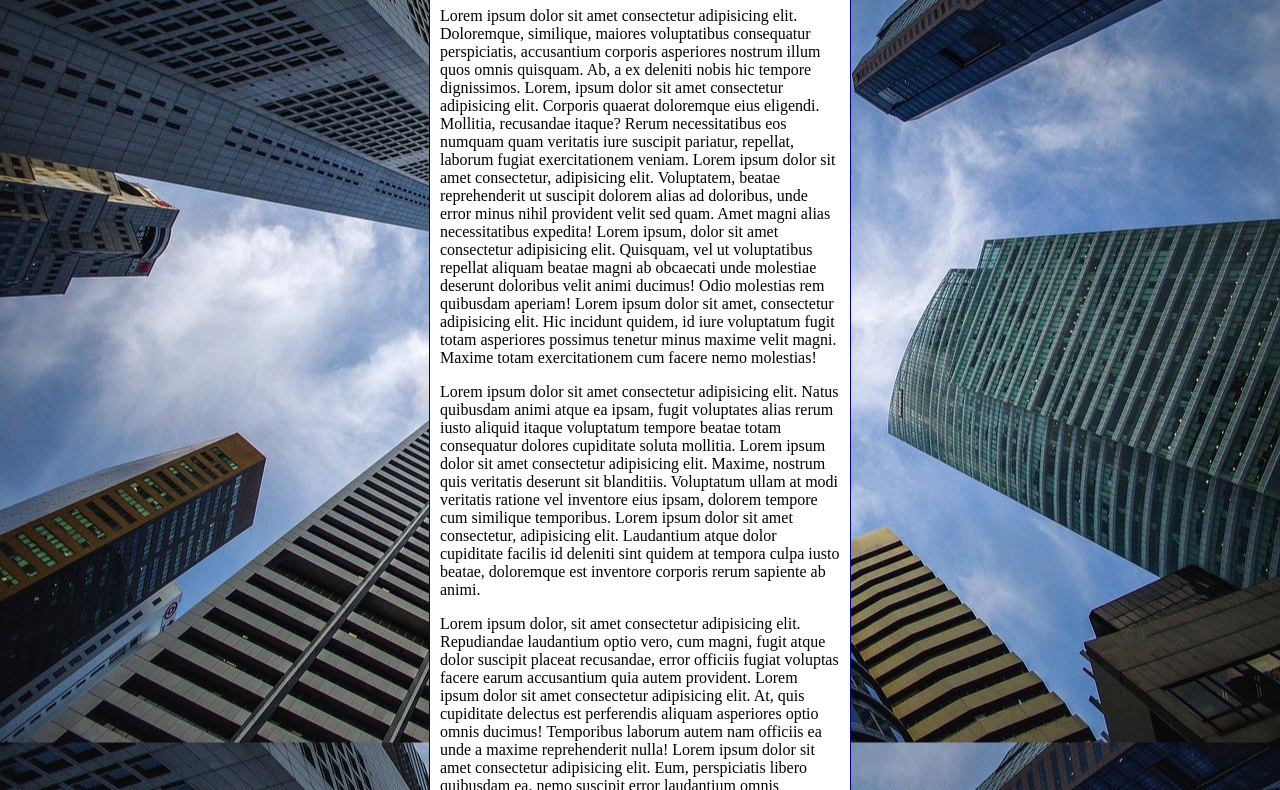
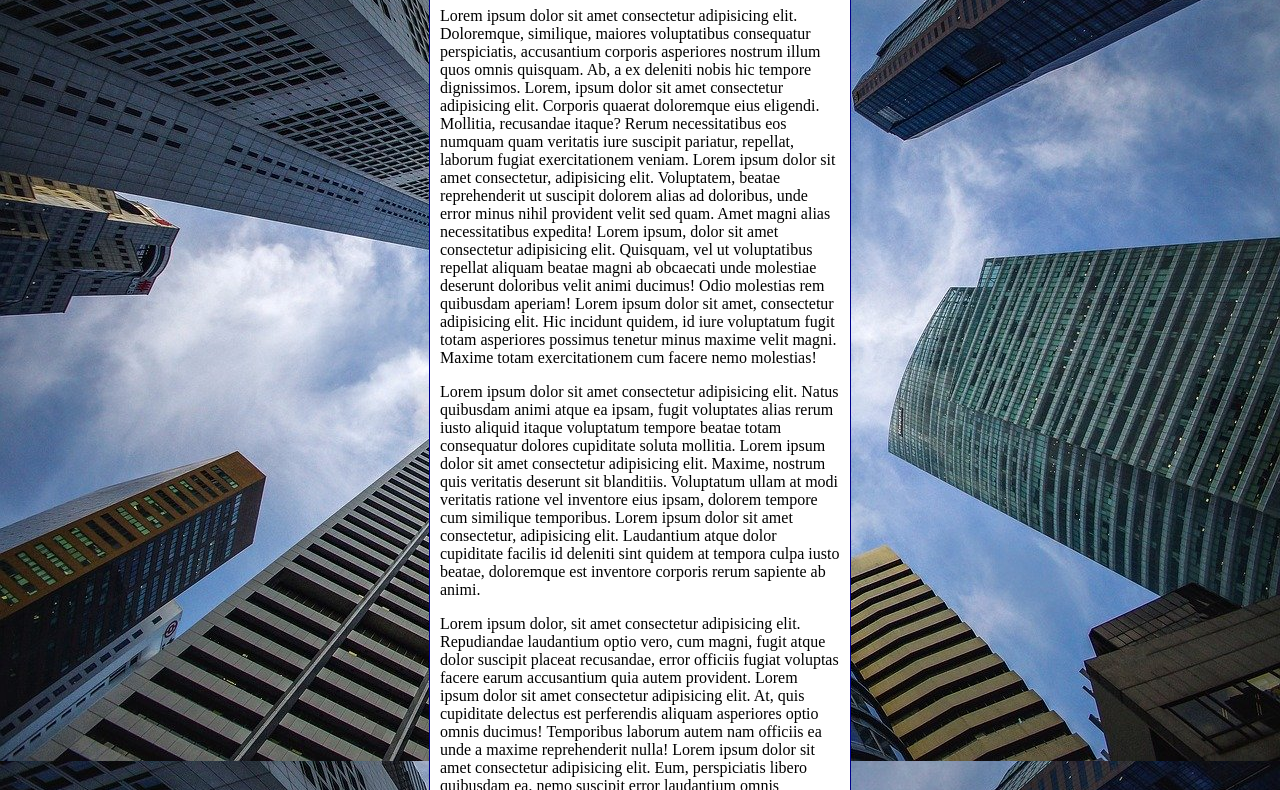
Before and after one commit to Jeffwiiiii/html-css, a plain HTML site: page exercicios/ex022/fundo006.html in a window 1280 px wide. Shown: the part 92-882 px from the top of the page. Drawn offline with Linux system fonts and the light colour scheme.

Commit message:
fundo006

```diff
--- a/exercicios/ex022/fundo006.html
+++ b/exercicios/ex022/fundo006.html
@@ -7,16 +7,29 @@
     <style>
         body{
             height: 100vh;
+
+            /*
+
             background-color: black;
             background-image: url('imagens/wallpaper002.jpg');
             background-position: center center;
-            background-repeat: none;
+            background-repeat: no-repeat;
+            background-size: cover;
+            background-attachment: fixed;
+
+             Shorthand - background
+
+                color > iamge > position > repeat > size [ainda nao funciona no shorthand] > attachment
+
+            */
+
+            background: black url('imagens/wallpaper002.jpg') center center no-repeat fixed;
             background-size: cover;
         }
 
         main {
             background-color: white;
-            width: 400px;
+            max-width: 400px;
             padding: 10px;
             margin: auto;
             border: 1px solid darkblue;
@@ -35,7 +48,7 @@
 
         <p>Lorem ipsum dolor, sit amet consectetur adipisicing elit. Repudiandae laudantium optio vero, cum magni, fugit atque dolor suscipit placeat recusandae, error officiis fugiat voluptas facere earum accusantium quia autem provident. Lorem ipsum dolor sit amet consectetur adipisicing elit. At, quis cupiditate delectus est perferendis aliquam asperiores optio omnis ducimus! Temporibus laborum autem nam officiis ea unde a maxime reprehenderit nulla! Lorem ipsum dolor sit amet consectetur adipisicing elit. Eum, perspiciatis libero quibusdam ea, nemo suscipit error laudantium omnis blanditiis labore nostrum inventore, placeat enim molestias hic veniam sed nobis. Odio! Lorem, ipsum dolor sit amet consectetur adipisicing elit. Vero ipsum corporis voluptates cupiditate rerum, at cum. Quidem quisquam blanditiis ex est alias aliquid nobis, consequatur debitis aperiam minus, consectetur tempore!</p>
 
-        <p>Lorem ipsum dolor sit amet consectetur, adipisicing elit. Inventore porro similique nemo nulla in quibusdam placeat consequuntur atque accusantium cum! Ratione provident possimus quaerat ut eum vero tenetur repudiandae voluptas?Lorem ipsum dolor sit, amet consectetur adipisicing elit. Explicabo distinctio iusto quae qui corrupti excepturi pariatur possimus non ex laboriosam nobis, magni voluptatum. Alias accusantium fuga aperiam adipisci quam perferendis.</p>
+        <p>Lorem ipsum dolor sit amet consectetur, adipisicing elit. Inventore porro similique nemo nulla in quibusdam placeat consequuntur atque accusantium cum! Ratione provident possimus quaerat ut eum vero tenetur repudiandae voluptas?Lorem ipsum dolor sit, amet consectetur adipisicing elit. Explicabo distinctio iusto quae qui corrupti excepturi pariatur possimus non ex laboriosam nobis, magni voluptatum. Alias accusantium fuga aperiam adipisci quam perferendis. Lorem ipsum, dolor sit amet consectetur adipisicing elit. Omnis amet aliquam accusantium minus, cumque assumenda? Labore qui magnam soluta, eum vitae animi explicabo officiis, distinctio dolorum tempora deleniti quos laborum! Lorem ipsum dolor sit, amet consectetur adipisicing elit. Dolores harum odio minus eius architecto voluptates perferendis vitae, repudiandae, ad quasi ipsam cumque vero totam blanditiis! Vitae adipisci totam nemo rerum? Lorem ipsum dolor sit amet consectetur adipisicing elit. Eius totam dolor magni quia expedita possimus accusantium laudantium molestias repellat deleniti quis obcaecati odit porro eos, id laboriosam cupiditate pariatur fuga! Lorem ipsum dolor sit amet consectetur adipisicing elit. Quam cupiditate corrupti tempore! Soluta fuga rem expedita quisquam enim quos, illum possimus eos maiores? Deleniti esse earum iste rerum! Voluptates, odit.</p>
     </main>
 </body>
 </html>
```
